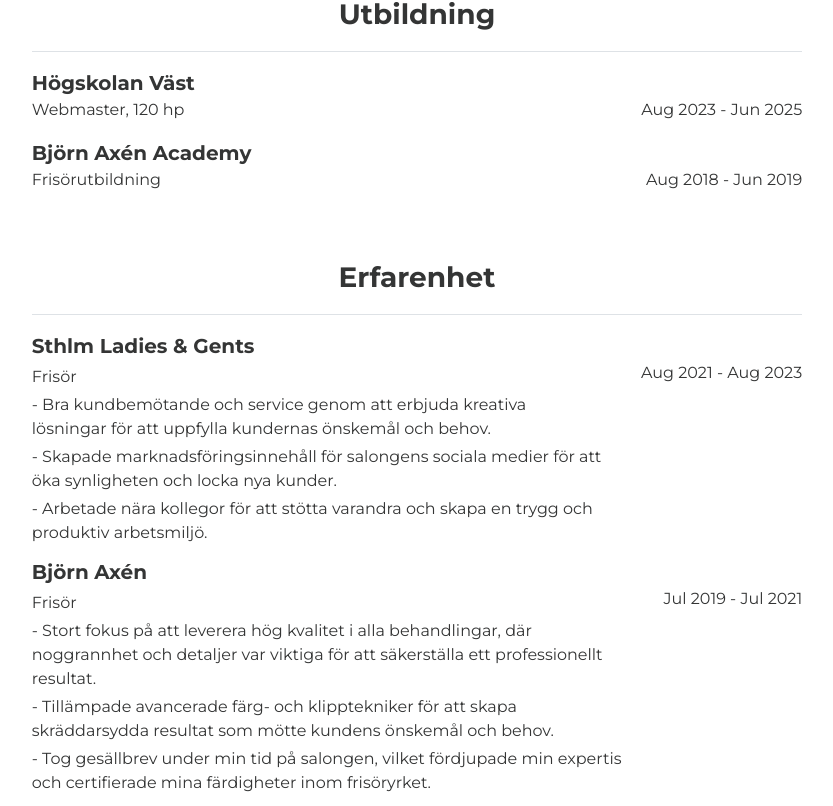
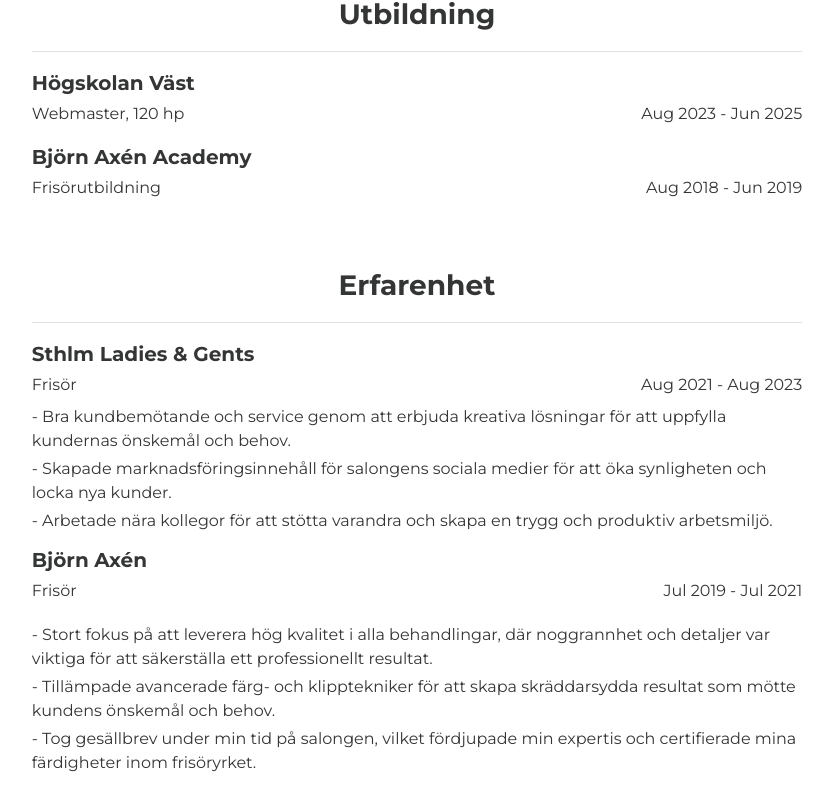
Before and after one commit to elinaols/elina-olsson-portfolio, a React (Vite) app: page /elina-olsson-portfolio/cv in a window 1280 px wide. Shown: the part 574-1380 px from the top of the page, without its empty margins (223-1056 px from the left). Built offline with nearby package versions, Linux system fonts and the light colour scheme.

Commit message:
Functionality to the menu and some changes in the text for the CV

```diff
--- a/index.html
+++ b/index.html
@@ -11,6 +11,7 @@
   </head>
   <body>
     <div id="root"></div>
+    <script src="https://cdn.jsdelivr.net/npm/bootstrap@5.3.3/dist/js/bootstrap.bundle.min.js" integrity="sha384-YvpcrYf0tY3lHB60NNkmXc5s9fDVZLESaAA55NDzOxhy9GkcIdslK1eN7N6jIeHz" crossorigin="anonymous"></script>
     <script type="module" src="/src/main.jsx"></script>
   </body>
 </html>
--- a/src/pages/cv/Cv.jsx
+++ b/src/pages/cv/Cv.jsx
@@ -28,13 +28,13 @@ export default function Cv() {
                     </div>
                     <div className="col pb-5">
                         <p className="fs-3 border-bottom pb-3 fw-bold">Utbildning</p>
-                        <p className="text-start mb-0 primary-color mb-0 fs-5 fw-bold">Högskolan Väst</p>
-                        <div className="container px-0 d-flex justify-content-between flex-wrap">
+                        <p className="text-start mb-0 primary-color mb-0 fs-5 fw-bold pb-1">Högskolan Väst</p>
+                        <div className="container-fluid px-0 d-flex justify-content-between flex-wrap">
                             <p className="text-start col">Webmaster, 120 hp</p>
                             <p className="text-end mb-0 col">Aug 2023 - Jun 2025</p>
                         </div>
-                        <p className="text-start mb-0 primary-color mb-0 fs-5 fw-bold">Björn Axén Academy</p>
-                        <div className="container px-0 d-flex justify-content-between flex-wrap">
+                        <p className="text-start mb-0 primary-color mb-0 fs-5 fw-bold pb-1">Björn Axén Academy</p>
+                        <div className="container-fluid px-0 d-flex justify-content-between flex-wrap">
                             <p className="text-start col">Frisörutbildning</p>
                             <p className="text-end mb-0 col">Aug 2018 - Jun 2019</p>
                         </div>
@@ -42,24 +42,28 @@ export default function Cv() {
                     <div className="col pb-5">
                         <p className="fs-3 border-bottom pb-3 fw-bold">Erfarenhet</p>
                         <p className="text-start mb-0 fw-bold primary-color mb-0 fs-5">Sthlm Ladies & Gents</p>
-                        <div className="container px-0 pb-2 d-flex justify-content-between flex-wrap">
+                        <div className="container-fluid px-0 pb-2 d-flex justify-content-between flex-wrap">
                             <div className="text-start col pt-1">
-                                <p className="mb-0 pb-1">Frisör</p>
+                                <div className="d-flex justify-content-between pb-1">
+                                    <p className="mb-0 pb-1">Frisör</p>
+                                    <p className="text-end mb-0 col cv-text-layout">Aug 2021 - Aug 2023</p>
+                                </div>
                                 <p className="mb-0 pb-1">- Bra kundbemötande och service genom att erbjuda kreativa lösningar för att uppfylla kundernas önskemål och behov.</p>
                                 <p className="mb-0 pb-1">- Skapade marknadsföringsinnehåll för salongens sociala medier för att öka synligheten och locka nya kunder.</p>
                                 <p className="mb-0 pb-1">- Arbetade nära kollegor för att stötta varandra och skapa en trygg och produktiv arbetsmiljö.</p>
                             </div>
-                            <p className="text-end mb-0 col cv-text-layout">Aug 2021 - Aug 2023</p>
                         </div>
                         <p className="text-start mb-0 primary-color mb-0 fs-5 fw-bold">Björn Axén</p>
-                        <div className="container px-0 d-flex justify-content-between flex-wrap">
+                        <div className="container-fluid px-0 d-flex justify-content-between flex-wrap">
                             <div className="text-start col pt-1">
-                                <p className="mb-0 pb-1">Frisör</p>
+                                <div className="d-flex justify-content-between pb-1">
+                                    <p className="mb-0 pb-1">Frisör</p>
+                                    <p className="text-end col cv-text-layout">Jul 2019 - Jul 2021</p>
+                                </div>
                                 <p className="mb-0 pb-1">- Stort fokus på att leverera hög kvalitet i alla behandlingar, där noggrannhet och detaljer var viktiga för att säkerställa ett professionellt resultat.</p>
                                 <p className="mb-0 pb-1">- Tillämpade avancerade färg- och klipptekniker för att skapa skräddarsydda resultat som mötte kundens önskemål och behov.</p>
                                 <p className="mb-0 pb-1">- Tog gesällbrev under min tid på salongen, vilket fördjupade min expertis och certifierade mina färdigheter inom frisöryrket.</p>
                             </div>
-                            <p className="text-end col cv-text-layout">Jul 2019 - Jul 2021</p>
                         </div>
                     </div>
                     <div className="col pb-4">
```
